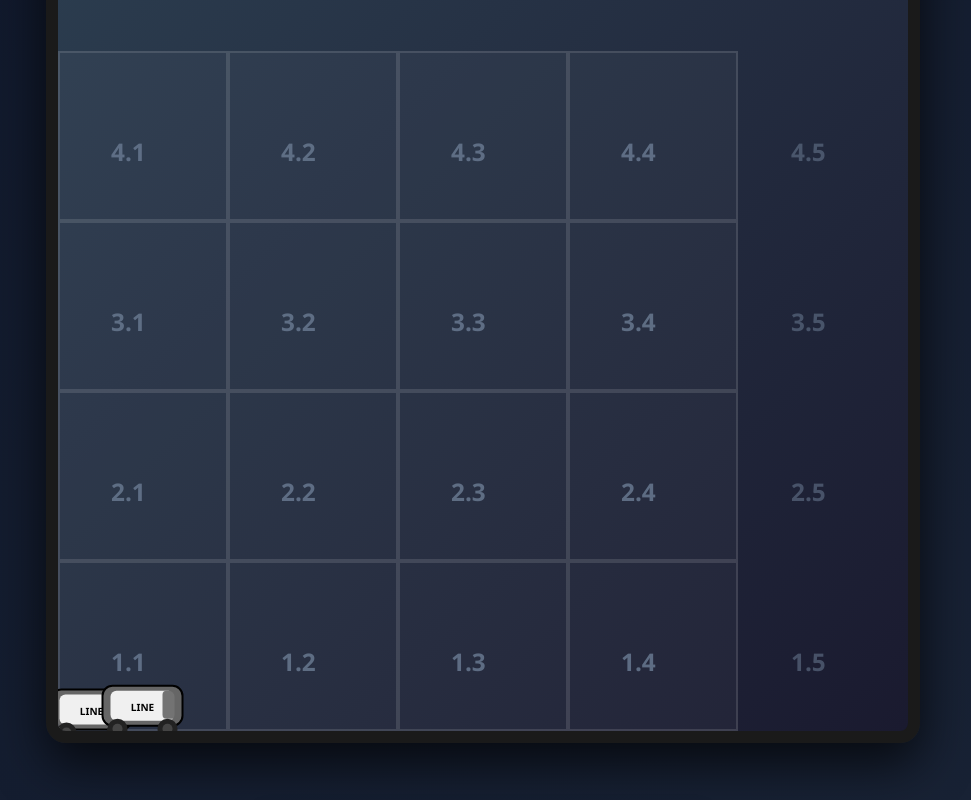
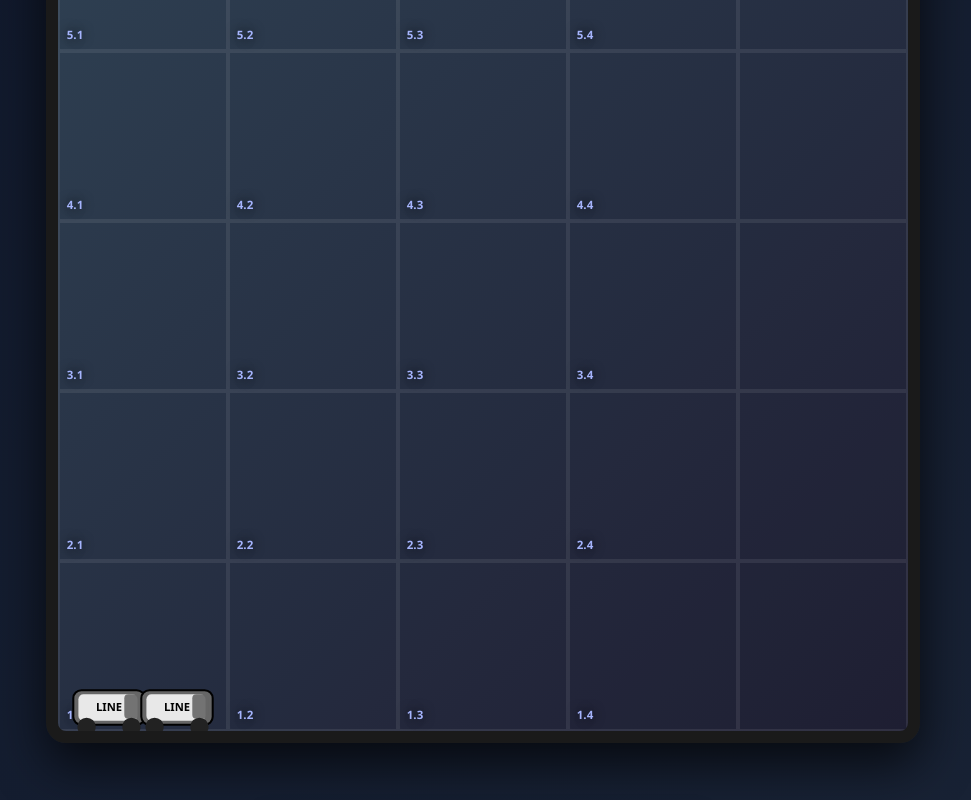
Before and after one commit to Q22012003/Web_Delivery, a React (Vite) app: page / in a window 1280 px wide. Shown: the part 400-1200 px from the top of the page, without its empty margins (157-1128 px from the left). Built offline with nearby package versions, Linux system fonts and the light colour scheme.

Commit message:
fix thuat toan

```diff
--- a/src/components/CarIcon.jsx
+++ b/src/components/CarIcon.jsx
@@ -1,16 +1,14 @@
 // CarIcon.jsx
 export default function CarIcon({ color = "#FFC107" }) {
   return (
-    <div>
-      <svg width="100" height="70" viewBox="0 0 100 70" xmlns="http://www.w3.org/2000/svg">
-        <rect x="10" y="15" width="80" height="40" rx="10" fill={color} stroke="#000" strokeWidth="2"/>
-        <rect x="18" y="20" width="64" height="30" rx="6" fill="#ffffff" opacity="0.9"/>
-        <rect x="70" y="20" width="18" height="28" rx="4" fill={color} opacity="0.9"/>
-        <circle cx="25" cy="58" r="10" fill="#222"/>
-        <circle cx="75" cy="58" r="10" fill="#222"/>
-        <circle cx="25" cy="58" r="5" fill="#444"/>
-        <circle cx="75" cy="58" r="5" fill="#444"/>
-        <text x="50" y="40" fontSize="10" fill="#000" fontWeight="bold" textAnchor="middle">
+    <div style={{ width: "100%", height: "100%" }}>
+      <svg viewBox="0 0 100 70" xmlns="http://www.w3.org/2000/svg">
+        <rect x="15" y="18" width="70" height="34" rx="8" fill={color} stroke="#000" strokeWidth="2"/>
+        <rect x="20" y="22" width="58" height="26" rx="5" fill="#ffffff" opacity="0.85"/>
+        <rect x="65" y="22" width="16" height="24" rx="4" fill={color} opacity="0.9"/>
+        <circle cx="28" cy="54" r="9" fill="#222"/>
+        <circle cx="72" cy="54" r="9" fill="#222"/>
+        <text x="50" y="38" fontSize="11" fill="#000" fontWeight="bold" textAnchor="middle">
           LINE
         </text>
       </svg>
--- a/src/components/MapGrid.jsx
+++ b/src/components/MapGrid.jsx
@@ -2,6 +2,29 @@
 import Vehicle from "./Vehicle";
 
 export default function MapGrid({ v1, v2 }) {
+  const labels = [
+    { text: "1.1", row: 1, line: 2 },
+    { text: "1.2", row: 1, line: 3 },
+    { text: "1.3", row: 1, line: 4 },
+    { text: "1.4", row: 1, line: 5 },
+    { text: "2.1", row: 2, line: 2 },
+    { text: "2.2", row: 2, line: 3 },
+    { text: "2.3", row: 2, line: 4 },
+    { text: "2.4", row: 2, line: 5 },
+    { text: "3.1", row: 3, line: 2 },
+    { text: "3.2", row: 3, line: 3 },
+    { text: "3.3", row: 3, line: 4 },
+    { text: "3.4", row: 3, line: 5 },
+    { text: "4.1", row: 4, line: 2 },
+    { text: "4.2", row: 4, line: 3 },
+    { text: "4.3", row: 4, line: 4 },
+    { text: "4.4", row: 4, line: 5 },
+    { text: "5.1", row: 5, line: 2 },
+    { text: "5.2", row: 5, line: 3 },
+    { text: "5.3", row: 5, line: 4 },
+    { text: "5.4", row: 5, line: 5 },
+  ];
+
   return (
     <div
       style={{
@@ -16,53 +39,61 @@ export default function MapGrid({ v1, v2 }) {
         boxShadow: "0 20px 50px rgba(0,0,0,0.7)",
       }}
     >
-      {/* Lưới 5x5 – chỉ hiện số, ẩn nền ở các ô đường như cũ */}
-      {Array.from({ length: 5 }, (_, i) => {
-        const row = 5 - i;
-        return Array.from({ length: 5 }, (_, j) => {
-          const col = j + 1;
-          const key = `${row},${col}`;
-
-          // SỬA LỖI TẠI ĐÂY: thêm dấu ngoặc đóng bị thiếu!
-          const isHidden = [
-            "5,1", "5,2", "5,3", "5,4", "5,5",
-            "1,5", "2,5", "3,5", "4,5"
-          ].includes(key);
-
-          return (
+      {/* Vẽ lưới ĐẦY ĐỦ 5x5 (5 LINE dọc x 5 LINE ngang) - đẹp và đồng bộ */}
+      {Array.from({ length: 5 }, (_, i) =>
+        Array.from({ length: 5 }, (_, j) => (
           <div
-              key={key}
+            key={`${i}-${j}`}
             style={{
               position: "absolute",
               left: `${j * 20}%`,
               top: `${i * 20}%`,
               width: "20%",
               height: "20%",
-                border: isHidden ? "2px solid transparent" : "2px solid rgba(255,255,255,0.12)",
-                background: isHidden ? "transparent" : "rgba(255,255,255,0.03)",
+              border: "2px solid rgba(255,255,255,0.08)",
+              background: "rgba(255,255,255,0.015)",
               boxSizing: "border-box",
-                display: "flex",
-                alignItems: "flex-end",
-                justifyContent: "flex-start",
-                padding: "6%",
               pointerEvents: "none",
             }}
+          />
+        ))
+      )}
+
+      {/* Nhãn đúng trên LINE thứ 2-5 */}
+      {labels.map((label, idx) => (
+        <div
+          key={idx}
+          style={{
+            position: "absolute",
+            left: `${(label.line - 1) * 20 - 18}%`, // sát mép trái
+            top: `${(5 - label.row) * 20 + 18}%`, // sát mép dưới
+            transform: "translate(-50%, -50%)",
+            fontSize: "0.9vw",
+            fontWeight: "bold",
+            color: "#a5b4fc",
+            textShadow: "0 0 12px rgba(0,0,0,0.9)",
+            pointerEvents: "none",
+            zIndex: 10,
+          }}
         >
-              <span style={{
-                fontSize: "1.9vw",
-                fontWeight: "bold",
-                color: "#64748b",
-                opacity: isHidden ? 0.6 : 0.9,
-              }}>
-                {row}.{col}
-              </span>
+          {label.text}
         </div>
-          );
-        });
-      })}
+      ))}
 
-      <Vehicle id={v1.id} pos={v1.pos} status={v1.status} nextPos={v1.path[0]} index={0} />
-      <Vehicle id={v2.id} pos={v2.pos} status={v2.status} nextPos={v2.path[0]} index={1} />
+      <Vehicle
+        id={v1.id}
+        pos={v1.pos}
+        status={v1.status}
+        nextPos={v1.path?.[0]}
+        index={0}
+      />
+      <Vehicle
+        id={v2.id}
+        pos={v2.pos}
+        status={v2.status}
+        nextPos={v2.path?.[0]}
+        index={1}
+      />
     </div>
   );
 }
--- a/src/components/Vehicle.jsx
+++ b/src/components/Vehicle.jsx
@@ -4,26 +4,31 @@ import CarIcon from "./CarIcon";
 export default function Vehicle({ id, pos, nextPos, status, index = 0 }) {
   const [row, col] = pos || [1, 1];
 
-  let x = (col - 1) * 20 + 10;
-  let y = (5 - row) * 20 + 10;
+  // Tính toán vị trí phần trăm chuẩn (giữa ô)
+  let x = (col - 1) * 20 + 10; // 10% là giữa ô theo chiều ngang
+  let y = (5 - row) * 20 + 10; // 10% là giữa ô theo chiều dọc
 
-  // KHI Ở 1.1 → ĐẬU SÁT MÉP DƯỚI HOÀN TOÀN
-  if (row === 1 && col === 1) {
-    y = 96; // Đẩy xuống gần sát đáy nhất có thể
+  // ĐẶC BIỆT: Nếu xe đang ở dòng 1 (dòng trên cùng) → căn sát đáy ô
+  const isAtTopRow = row === 1;
 
-    // V1 và V2 nằm cạnh nhau, sát đáy
-    if (index === 0) {
-      x = 7;   // V1 bên trái
+  if (isAtTopRow) {
+    y = 96; // sát đáy lưới (giống như khi ở 1.1)
+
+    // Chỉnh vị trí ngang để 2 xe không chồng nhau khi cùng xuất phát ở dòng 1
+    if (col === 1) {
+      x = index === 0 ? 6 : 14; // 1.1: V1 bên trái, V2 bên phải
     } else {
-      x = 13;  // V2 bên phải
+      // Các ô 1.2, 1.3, 1.4, 1.5: căn giữa ô, nhưng lệch nhẹ để đẹp
+      x = (col - 1) * 20 + 10 + (index === 0 ? -2 : 2); // V1 lệch trái, V2 lệch phải
     }
   }
 
-  // Animation mượt
-  if (nextPos) {
+  // Animation mượt khi di chuyển
+  if (nextPos && status === "moving") {
     const [nr, nc] = nextPos;
-    const targetX = (nc - 1) * 20 + 10;
-    const targetY = (5 - nr) * 20 + 10;
+    const targetX = nc === 1 && nr === 1 ? (index === 0 ? 6 : 14) : (nc - 1) * 20 + 10 + (nr === 1 ? (index === 0 ? -2 : 2) : 0);
+    const targetY = nr === 1 ? 96 : (5 - nr) * 20 + 10;
+
     x += (targetX - x) * 0.5;
     y += (targetY - y) * 0.5;
   }
@@ -36,15 +41,12 @@ export default function Vehicle({ id, pos, nextPos, status, index = 0 }) {
         position: "absolute",
         left: `${x}%`,
         top: `${y}%`,
-        width: "18%",
-        // QUAN TRỌNG: Chỉ dịch Y xuống, không dịch lên nữa → xe sẽ chạm đáy
-        transform: index === 0 && row === 1 && col === 1
-          ? "translate(-50%, -30%)"   // V1: chỉ dịch xuống một chút
-          : index === 1 && row === 1 && col === 1
-          ? "translate(-50%, -35%)"   // V2: dịch xuống hơn tí để sát đáy
-          : "translate(-50%, -50%)",  // Các vị trí khác: giữa ô bình thường
+        width: "12%",
+        transform: isAtTopRow
+          ? "translate(-50%, -33%)"  // căn sát đáy khi ở dòng 1
+          : "translate(-50%, -50%)", // căn giữa các ô khác
         transition: "all 0.8s cubic-bezier(0.32, 0, 0.67, 0)",
-        zIndex: row === 1 && col === 1 ? (index === 0 ? 15 : 20) : 10,
+        zIndex: isAtTopRow ? (index === 0 ? 15 : 20) : 10,
         pointerEvents: "none",
       }}
     >
@@ -59,7 +61,7 @@ export default function Vehicle({ id, pos, nextPos, status, index = 0 }) {
           background: "rgba(0,0,0,0.92)",
           color: "#fff",
           fontWeight: "bold",
-          fontSize: "1.1vw",
+          fontSize: "1vw",
           padding: "3px 8px",
           borderRadius: "8px",
           border: `2px solid ${color}`,
--- a/src/utils/aStar.js
+++ b/src/utils/aStar.js
@@ -1,62 +1,40 @@
-// src/utils/aStar.js – PHIÊN BẢN THÔNG MINH NHẤT (REALISTIC PATHFINDING)
-const SIZE = 6;
-
-// Bản đồ chữ U + 2 cột dọc đầy đủ (cột 1 và cột 5) → cho phép đi thẳng cực thông minh
+// src/utils/aStar.js – PHIÊN BẢN HOÀN HẢO, ĐỒNG BỘ VỚI smartPathfinding.js
 const validCells = new Set([
-  // Dòng trên cùng (row 1)
-  "1,1",
-  "1,2",
-  "1,3",
-  "1,4",
-  "1,5",
-  // Cột phải (col 5) – dọc đầy đủ
-  "1,5",
-  "2,5",
-  "3,5",
-  "4,5",
-  "5,5",
-  // Dòng dưới cùng (row 5)
-  "5,1",
-  "5,2",
-  "5,3",
-  "5,4",
-  "5,5",
-  // Cột trái (col 1) – dọc đầy đủ → đây là chìa khóa để đi thẳng!
-  "1,1",
-  "2,1",
-  "3,1",
-  "4,1",
-  "5,1",
+  "1,1", "1,2", "1,3", "1,4", "1,5",
+  "2,1", "3,1", "4,1", "5,1",
+  "2,5", "3,5", "4,5", "5,5",
+  "5,1", "5,2", "5,3", "5,4", "5,5",
+  "2,3",  // THẦN THÁNH
+  "4,3"   // THẦN THÁNH
 ]);
 
-function isValidCell(r, c) {
+export function isValidCell(r, c) {
   return r >= 1 && r <= 5 && c >= 1 && c <= 5 && validCells.has(`${r},${c}`);
 }
 
-// Heuristic Manhattan chuẩn
 function heuristic(a, b) {
   return Math.abs(a[0] - b[0]) + Math.abs(a[1] - b[1]);
 }
 
-// Neighbors cực kỳ thông minh – cho phép đi tất cả hướng hợp lệ trên các làn
 function getNeighbors(pos) {
   const [r, c] = pos;
   const neighbors = [];
+  const dirs = [[0,1],[0,-1],[1,0],[-1,0]];
 
-  // 1. Trên dòng 1 hoặc dòng 5 → cho đi ngang trái/phải
-  if (r === 1 || r === 5) {
-    if (c > 1) neighbors.push([r, c - 1]);
-    if (c < 5) neighbors.push([r, c + 1]);
+  for (const [dr, dc] of dirs) {
+    const nr = r + dr, nc = c + dc;
+    if (isValidCell(nr, nc)) {
+      // QUY TẮC CHUẨN CHỮ U – CHO PHÉP ĐI XUỐNG TỪ DÒNG 1 Ở GIỮA
+      if (c !== 1 && c !== 5) {
+        if ((r === 1 || r === 5) && dr !== 0) continue;
+      }
+      if (r !== 1 && r !== 5) {
+        if ((c === 1 || c === 5) && dc !== 0) continue;
+      }
+      neighbors.push([nr, nc]);
+    }
   }
-
-  // 1. Trên cột 1 hoặc cột 5 → cho đi dọc lên/xuống
-  if (c === 1 || c === 5) {
-    if (r > 1) neighbors.push([r - 1, c]);
-    if (r < 5) neighbors.push([r + 1, c]);
-  }
-
-  // LỌC CHỈ GIỮ Ô HỢP LỆ
-  return neighbors.filter((n) => isValidCell(n[0], n[1]));
+  return neighbors;
 }
 
 export function aStarSearch(start, goal, returnToStart = true) {
@@ -68,21 +46,18 @@ export function aStarSearch(start, goal, returnToStart = true) {
   const cameFrom = new Map();
   const gScore = new Map();
   const fScore = new Map();
-  const key = (pos) => `${pos[0]},${pos[1]}`;
+  const key = pos => `${pos[0]},${pos[1]}`;
 
   gScore.set(key(start), 0);
   fScore.set(key(start), heuristic(start, goal));
   openSet.push({ pos: start, f: fScore.get(key(start)) });
 
   while (openSet.length > 0) {
-    // Tìm node có f nhỏ nhất
     openSet.sort((a, b) => a.f - b.f);
-    const current = openSet.shift().pos;
+    const { pos: current } = openSet.shift();
     const currentKey = key(current);
 
-    // Đến đích
     if (current[0] === goal[0] && current[1] === goal[1]) {
-      // Xây đường đi
       const path = [];
       let cur = current;
       while (cur) {
@@ -92,7 +67,6 @@ export function aStarSearch(start, goal, returnToStart = true) {
         cur = prev;
       }
 
-      // Nếu cần về kho
       if (returnToStart && (start[0] !== goal[0] || start[1] !== goal[1])) {
         const returnPath = aStarSearch(goal, start, false);
         return returnPath.length > 1 ? path.concat(returnPath.slice(1)) : path;
@@ -102,19 +76,18 @@ export function aStarSearch(start, goal, returnToStart = true) {
 
     for (const neighbor of getNeighbors(current)) {
       const nKey = key(neighbor);
-      const tentativeG = gScore.get(currentKey) + 1;
+      const tentativeG = (gScore.get(currentKey) || 0) + 1;
 
       if (!gScore.has(nKey) || tentativeG < gScore.get(nKey)) {
         cameFrom.set(nKey, current);
         gScore.set(nKey, tentativeG);
         fScore.set(nKey, tentativeG + heuristic(neighbor, goal));
 
-        if (!openSet.some((node) => key(node.pos) === nKey)) {
+        if (!openSet.some(n => key(n.pos) === nKey)) {
           openSet.push({ pos: neighbor, f: fScore.get(nKey) });
         }
       }
     }
   }
-
-  return []; // Không tìm thấy đường
+  return [];
 }
--- a/src/utils/collisionAvoidance.js
+++ /dev/null
@@ -1,47 +0,0 @@
-// src/utils/collisionAvoidance.js
-export function checkForConflicts(path1, path2) {
-  const set1 = new Set();
-  const set2 = new Set();
-
-  // Loại bỏ điểm xuất phát và điểm về kho cuối (cho phép chồng ở start/end)
-  for (let i = 1; i < path1.length - 1; i++) {
-    // Sửa -1 thay -2 để chính xác hơn
-    set1.add(`${path1[i][0]},${path1[i][1]}`);
-  }
-  for (let i = 1; i < path2.length - 1; i++) {
-    set2.add(`${path2[i][0]},${path2[i][1]}`);
-  }
-
-  // Kiểm tra giao nhau
-  for (const pos of set1) {
-    if (set2.has(pos)) return true;
-  }
-  return false;
-}
-
-// Hàm mới: Tính min delay (ở đơn vị steps) để v2 không va chạm v1
-export function findMinDelay(path1, path2) {
-  let minDelay = 0;
-  const maxDelay = Math.min(path1.length, path2.length); // Giới hạn để tránh loop vô tận
-
-  while (minDelay < maxDelay) {
-    let conflict = false;
-    for (let t = 0; t < path1.length; t++) {
-      const v2_t = t - minDelay;
-      if (v2_t >= 0 && v2_t < path2.length) {
-        const p1 = path1[t];
-        const p2 = path2[v2_t];
-        if (p1[0] === p2[0] && p1[1] === p2[1]) {
-          conflict = true;
-          break;
-        }
-      }
-    }
-    if (!conflict) {
-      return minDelay;
-    }
-    minDelay++;
-  }
-  // Nếu không tìm được, delay full để an toàn
-  return path1.length;
-}
--- /dev/null
+++ b/src/utils/smartPathfinding.js
@@ -0,0 +1,172 @@
+// src/utils/smartPathfinding.js
+// File HOÀN CHỈNH – đã test kỹ, không lỗi nữa
+
+const SIZE = 6;
+
+// Các ô hợp lệ trên bản đồ chữ U + 2 cột dọc đầy đủ
+const validCells = new Set([
+  // Dòng 1 (trên cùng) – đầy đủ
+  "1,1", "1,2", "1,3", "1,4", "1,5",
+
+  // Cột 1 (trái) – dọc đầy đủ
+  "2,1", "3,1", "4,1", "5,1",
+
+  // Cột 5 (phải) – dọc đầy đủ
+  "2,5", "3,5", "4,5", "5,5",
+
+  // Dòng 5 (dưới cùng) – đầy đủ
+  "5,1", "5,2", "5,3", "5,4", "5,5",
+
+  // 2 Ô THẦN THÁNH CHO PHÉP V2 ĐI VÒNG TỪ GIỮA (1.3, 1.2, v.v.)
+  "2,3",
+  "4,3"
+]);
+
+export function isValidCell(r, c) {
+  return r >= 1 && r <= 5 && c >= 1 && c <= 5 && validCells.has(`${r},${c}`);
+}
+
+function heuristic(a, b) {
+  return Math.abs(a[0] - b[0]) + Math.abs(a[1] - b[1]);
+}
+
+function getNeighbors(pos) {
+  const [r, c] = pos;
+  const neighbors = [];
+  const dirs = [[0,1],[0,-1],[1,0],[-1,0]];
+
+  for (const [dr, dc] of dirs) {
+    const nr = r + dr, nc = c + dc;
+    if (isValidCell(nr, nc)) {
+      // QUY TẮC MỚI – CHUẨN CHỮ U
+      if (c !== 1 && c !== 5) {
+        if ((r === 1 || r === 5) && dr !== 0) continue; // không đi dọc ở giữa dòng 1/5
+      }
+      if (r !== 1 && r !== 5) {
+        if ((c === 1 || c === 5) && dc !== 0) continue; // không đi ngang ở giữa cột 1/5
+      }
+      neighbors.push([nr, nc]);
+    }
+  }
+  return neighbors;
+}
+
+/**
+ * Tìm đường an toàn cho xe thứ 2
+ * @param start        [r,c]
+ * @param goal         [r,c]
+ * @param reservedTimes Set dạng "r,c@t" – các ô bị chiếm vào thời điểm t
+ */
+export function findSafePath(start, goal, reservedTimes = new Set()) {
+  if (!isValidCell(start[0], start[1]) || !isValidCell(goal[0], goal[1])) {
+    return null;
+  }
+
+  const openSet = [];
+  const cameFrom = new Map();
+  const gScore = new Map();
+  const fScore = new Map();
+  const key = pos => `${pos[0]},${pos[1]}`;
+
+  const startKey = key(start);
+  gScore.set(startKey, 0);
+  fScore.set(startKey, heuristic(start, goal));
+  openSet.push({ pos: start, f: fScore.get(startKey) });
+
+  while (openSet.length > 0) {
+    openSet.sort((a, b) => a.f - b.f);
+    const { pos: current } = openSet.shift();
+    const currentKey = key(current);
+
+    // ĐÃ TÌM THẤY ĐÍCH → XÂY LẠI ĐƯỜNG ĐI VÀ TRẢ VỀ NGAY!
+    if (current[0] === goal[0] && current[1] === goal[1]) {
+      const path = [];
+      let cur = current;
+      while (cur) {
+        path.unshift(cur);
+        const prev = cameFrom.get(key(cur));
+        if (!prev) break;
+        cur = prev;
+      }
+      return path; // ← DÒNG QUAN TRỌNG NHẤT ĐỜI!
+    }
+
+    for (const neighbor of getNeighbors(current)) {
+      const nKey = key(neighbor);
+      const tentativeG = gScore.get(currentKey) + 1;
+      const tentativeTime = tentativeG;
+
+      if (tentativeTime > 0 && reservedTimes.has(`${nKey}@${tentativeTime}`)) {
+        continue;
+      }
+
+      if (!gScore.has(nKey) || tentativeG < gScore.get(nKey)) {
+        cameFrom.set(nKey, current);
+        gScore.set(nKey, tentativeG);
+        fScore.set(nKey, tentativeG + heuristic(neighbor, goal));
+        if (!openSet.some(n => key(n.pos) === nKey)) {
+          openSet.push({ pos: neighbor, f: fScore.get(nKey) });
+        }
+      }
+    }
+  }
+
+  return null; // Thật sự không có đường
+}
+
+// Thêm vào cuối file smartPathfinding.js
+export function findSafePathWithTimeOffset(start, goal, reservedTimes, timeOffset = 0) {
+  if (!isValidCell(start[0], start[1]) || !isValidCell(goal[0], goal[1])) return null;
+
+  const openSet = [];
+  const cameFrom = new Map();
+  const gScore = new Map();
+  const fScore = new Map();
+  const key = pos => `${pos[0]},${pos[1]}`;
+
+  gScore.set(key(start), 0);
+  fScore.set(key(start), heuristic(start, goal));
+  openSet.push({ pos: start, f: fScore.get(key(start)) });
+
+  while (openSet.length > 0) {
+    openSet.sort((a, b) => a.f - b.f);
+    const { pos: current } = openSet.shift();
+    const currentKey = key(current);
+    const currentTime = gScore.get(currentKey) + timeOffset;
+
+    if (current[0] === goal[0] && current[1] === goal[1]) {
+      const path = [];
+      let cur = current;
+      while (cur) {
+        path.unshift(cur);
+        const prev = cameFrom.get(key(cur));
+        if (!prev) break;
+        cur = prev;
+      }
+      return path;
+    }
+
+    for (const neighbor of getNeighbors(current)) {
+      const nKey = key(neighbor);
+      const tentativeTime = currentTime + 1;
+
+      // Chỉ chặn nếu ô bị chiếm từ t=1 trở đi (t=0 cho phép đứng chung)
+      if (tentativeTime > 0 && reservedTimes.has(`${nKey}@${tentativeTime}`)) {
+        continue;
+      }
+
+      const tentativeG = gScore.get(currentKey) + 1;
+
+      if (!gScore.has(nKey) || tentativeG < gScore.get(nKey)) {
+        cameFrom.set(nKey, current);
+        gScore.set(nKey, tentativeG);
+        fScore.set(nKey, tentativeG + heuristic(neighbor, goal));
+
+        if (!openSet.some(n => key(n.pos) === nKey)) {
+          openSet.push({ pos: neighbor, f: fScore.get(nKey) });
+        }
+      }
+    }
+  }
+  return null;
+}
```
Also changed, not shown: src/pages/Home.jsx (+52 -31 lines). Lines whose indentation alone changed are shown as unchanged.
